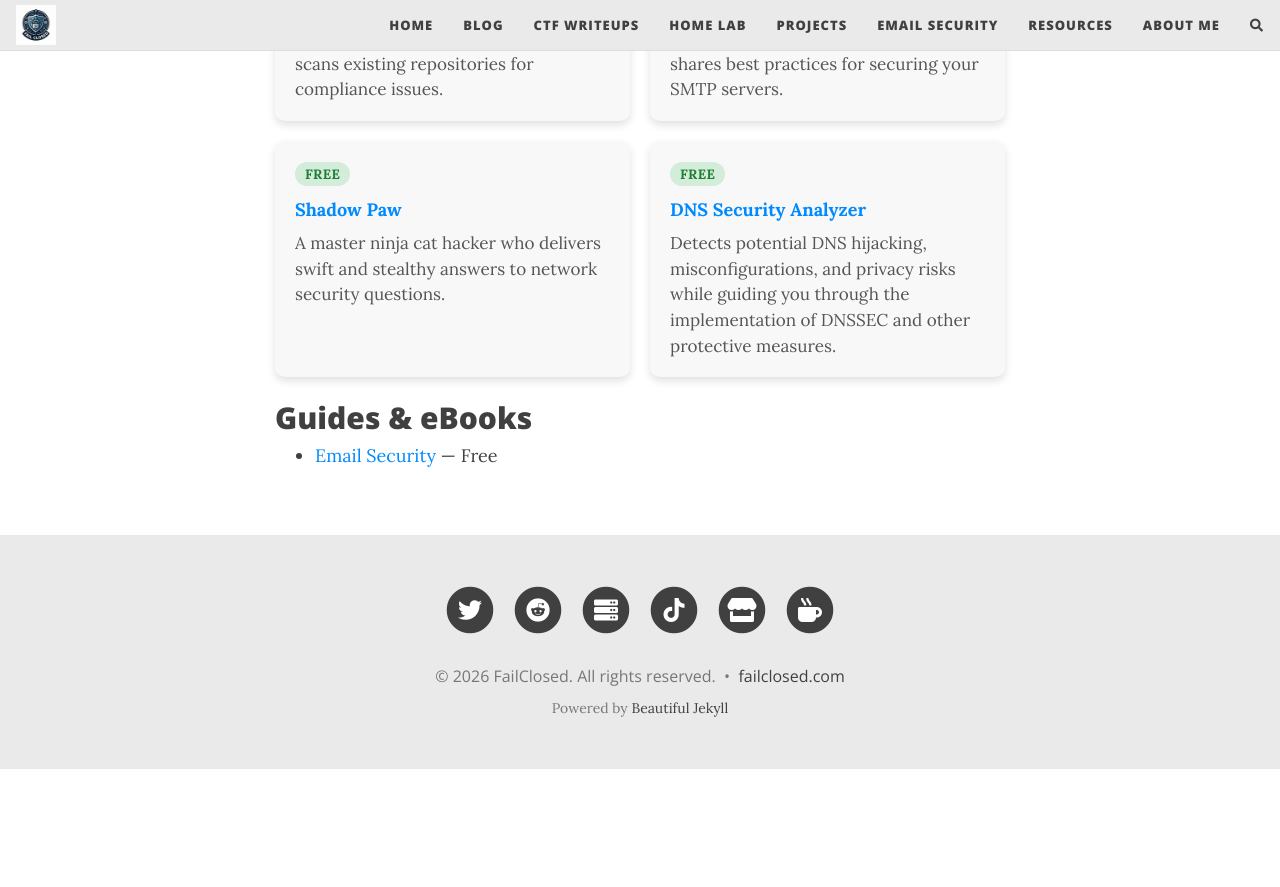
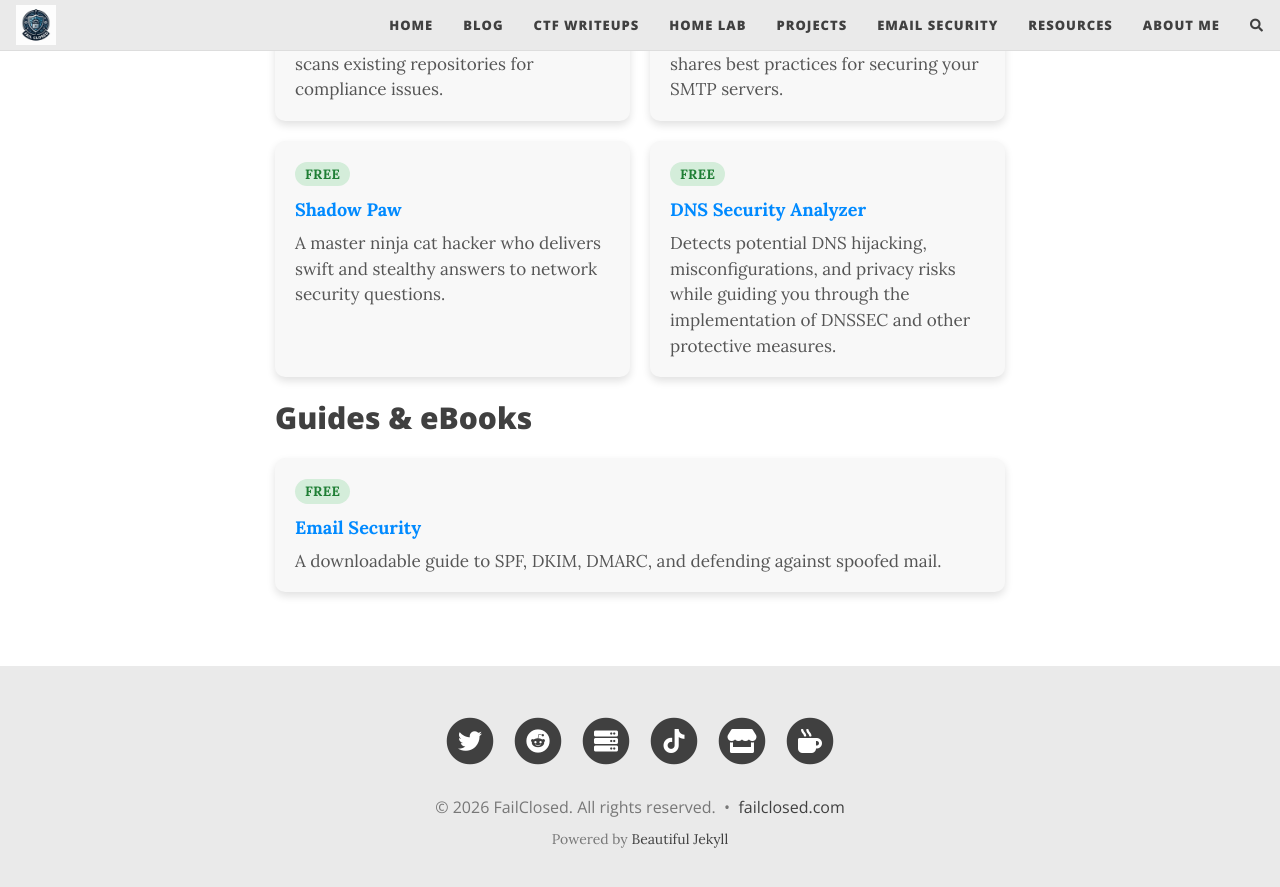
Before and after one commit to failclosed/failclosed.github.io, a Jekyll site: the page built from pages/software.md, in a window 1280 px wide and 900 px high, scrolled down 590 px. Shown: the top 887 px of the window. Built offline with Jekyll 4.4.1, drawn with Linux system fonts in a browser that asks for light colours; comment, search, counter and statistics services are not loaded; before the commit the page ends 1359 px from its top, so only the background shows below that.

Commit message:
Style Guides & eBooks entries as cards on /software
The Email Security eBook was a plain markdown link while GPTs
above it used the software-card grid. Reuse the same card markup
so it matches visually.

```diff
--- a/pages/software.md
+++ b/pages/software.md
@@ -40,7 +40,15 @@ FailClosed builds tools for IT and cybersecurity professionals — currently a s
 
 ## Guides & eBooks
 
-- [Email Security](https://drive.google.com/uc?export=download&id=1LMKrL0OsDyP0AQVHqsikjcp7KikgLKL3) — Free
+<div class="software-grid">
+
+  <a class="software-card" href="https://drive.google.com/uc?export=download&id=1LMKrL0OsDyP0AQVHqsikjcp7KikgLKL3">
+    <span class="software-badge software-badge-free">Free</span>
+    <div class="software-card-title">Email Security</div>
+    <div class="software-card-desc">A downloadable guide to SPF, DKIM, DMARC, and defending against spoofed mail.</div>
+  </a>
+
+</div>
 
 <style>
 .software-grid {
```
